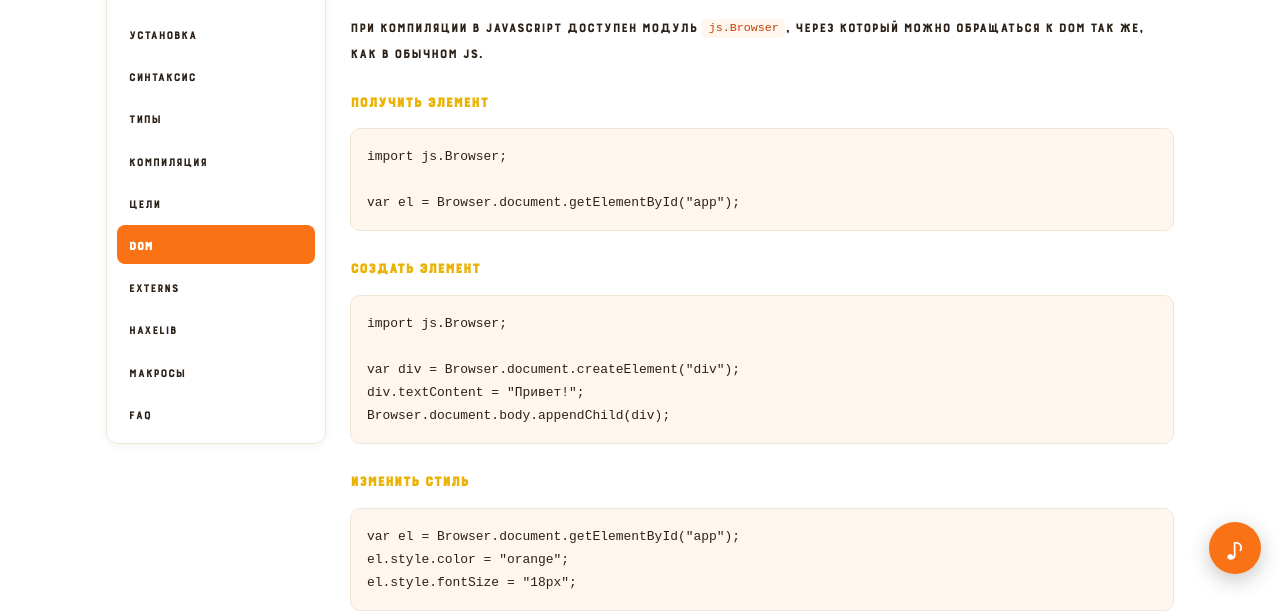
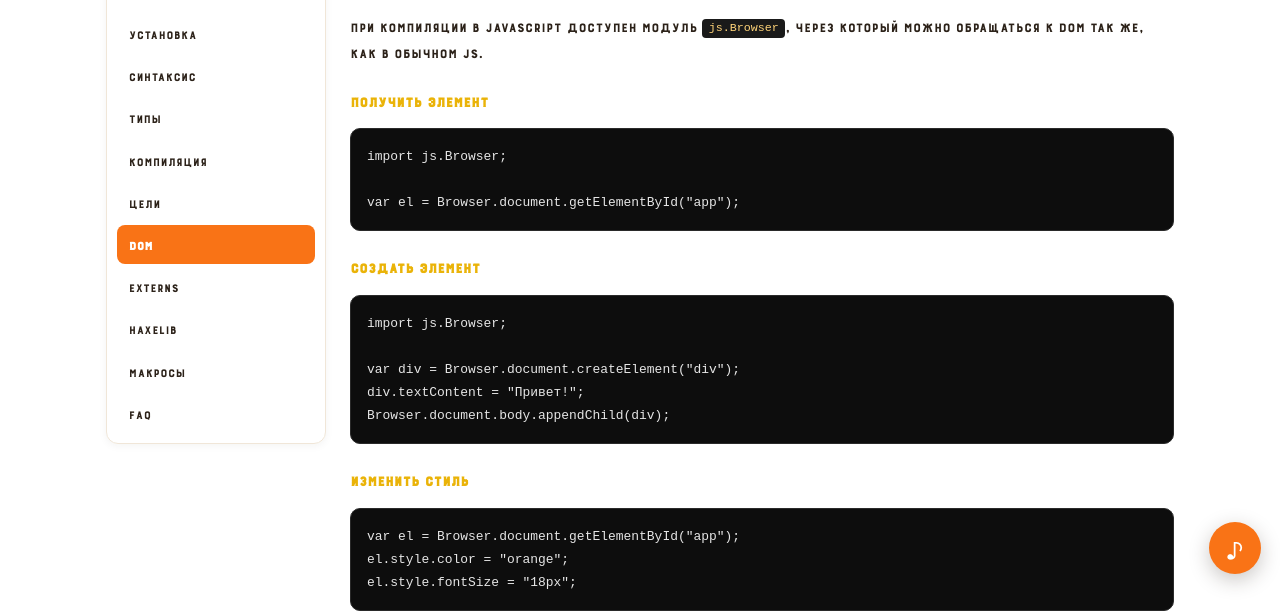
Before and after one commit to BreAdBat0n/Haxe, a plain HTML site: page dom.html in a window 1280 px wide. Shown: the part 207-820 px from the top of the page. Drawn offline with Linux system fonts and the light colour scheme.

Commit message:
Add files via upload

```diff
--- a/style.css
+++ b/style.css
@@ -112,21 +112,25 @@ details summary { cursor: pointer; font-weight: 600; color: var(--text); }
 details[open] summary { color: var(--accent); margin-bottom: .6rem; }
 details p { margin: .4rem 0 0; color: var(--muted); font-size: .95rem; }
 code {
-  background: var(--code-bg);
-  color: #c2410c;
+  background: #1a1a1a;
+  color: #ffd479;
   padding: .15rem .4rem;
   border-radius: 4px;
   font-size: .9em;
 }
 pre {
-  background: var(--code-bg);
-  border: 1px solid var(--border);
+  background: #0d0d0d;
+  border: 1px solid #2a2a2a;
   border-radius: 10px;
   padding: 1rem;
   overflow-x: auto;
   font-size: .9rem;
 }
-pre code { background: none; padding: 0; color: var(--text); }
+pre code {
+  background: none;
+  padding: 0;
+  color: #e6e6e6;
+}
 form { display: grid; gap: .8rem; }
 input, textarea, button {
   font: inherit;
```
